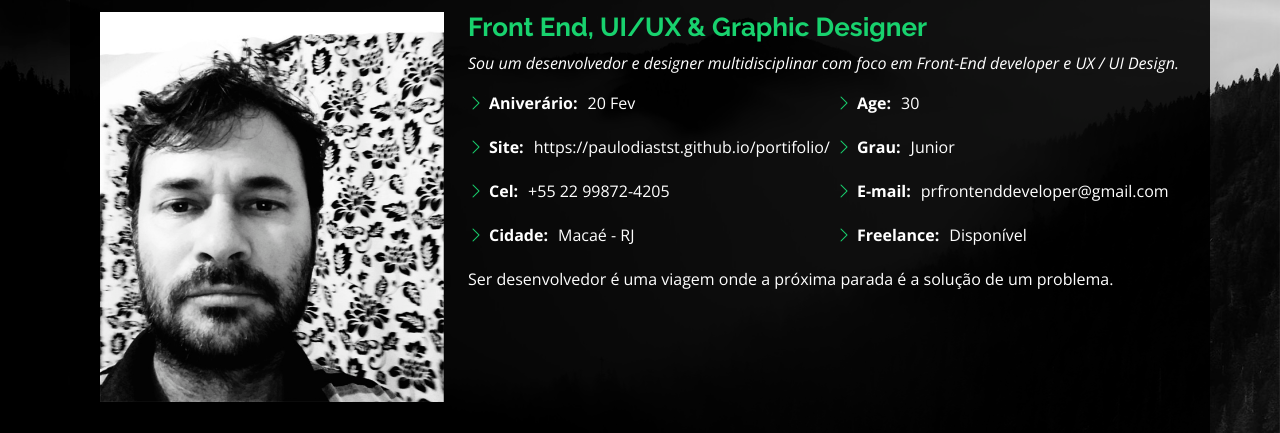
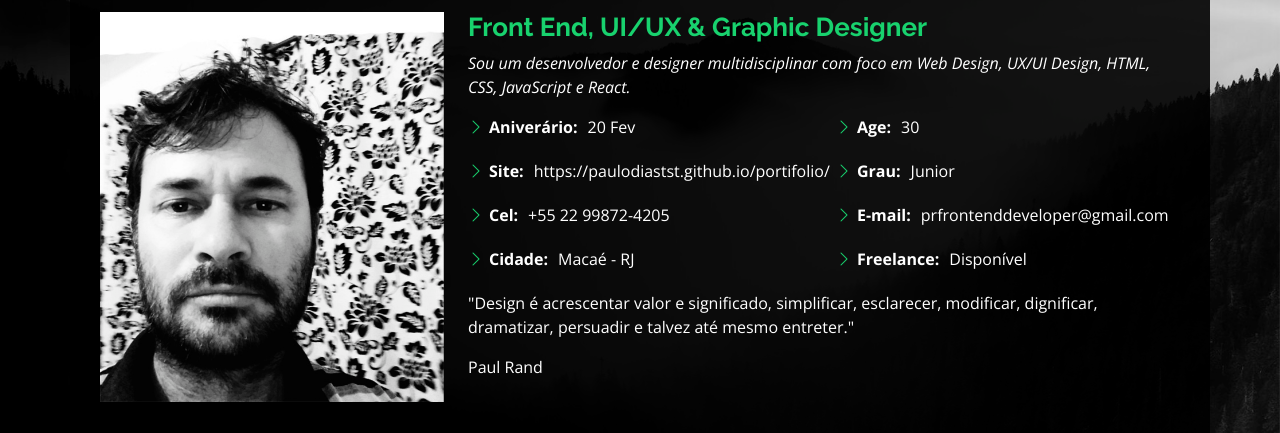
Before and after one commit to Paulodiastst/portifolio-master, a plain HTML site: page index.html in a window 1280 px wide. Both pictures are taken after a click on the link "Sobre". Shown: the part 201-634 px from the top of the page. Drawn offline with nearby package versions, Linux system fonts and the light colour scheme.

Commit message:
:package: Perfil

```diff
--- a/assets/css/style.css
+++ b/assets/css/style.css
@@ -315,7 +315,7 @@ h1, h2, h3, h4, h5, h6 {
 }
 
 /*--------------------------------------------------------------
-# Sections General
+# Sections General / Seções Gerais
 --------------------------------------------------------------*/
 section {
   overflow: hidden;
@@ -524,7 +524,7 @@ section .container {
 }
 
 /*--------------------------------------------------------------
-# Testimonials
+# Depoimentos / Testemunhos
 --------------------------------------------------------------*/
 .testimonials .testimonial-item {
   box-sizing: content-box;
--- a/index.html
+++ b/index.html
@@ -87,7 +87,8 @@
         <div class="col-lg-8 pt-4 pt-lg-0 content" data-aos="fade-left">
           <h3>Front End, UI/UX &amp; Graphic Designer</h3>
           <p class="fst-italic">
-            Sou um desenvolvedor e designer multidisciplinar com foco em Front-End developer e UX / UI Design.
+            Sou um desenvolvedor e designer multidisciplinar com foco em
+            Web Design, UX/UI Design, HTML, CSS, JavaScript e React.
           </p>
           <div class="row">
             <div class="col-lg-6">
@@ -108,8 +109,11 @@
             </div>
           </div>
           <p>
-            Ser desenvolvedor é uma viagem onde a próxima parada é a solução de um problema.
-          </p>
+            "Design é acrescentar valor e significado, simplificar, esclarecer,
+            modificar, dignificar, dramatizar, persuadir e talvez até mesmo entreter."</p>
+            <span>Paul Rand</span>
+
+
         </div>
       </div>
 
@@ -307,7 +311,7 @@
     <div class="testimonials container">
 
       <div class="section-title">
-        <h2>TESTEMUNHOS</h2>
+        <h2>DEPOIMENTOS</h2>
       </div>
 
       <div class="testimonials-slider swiper-container" data-aos="fade-up" data-aos-delay="100">
```
